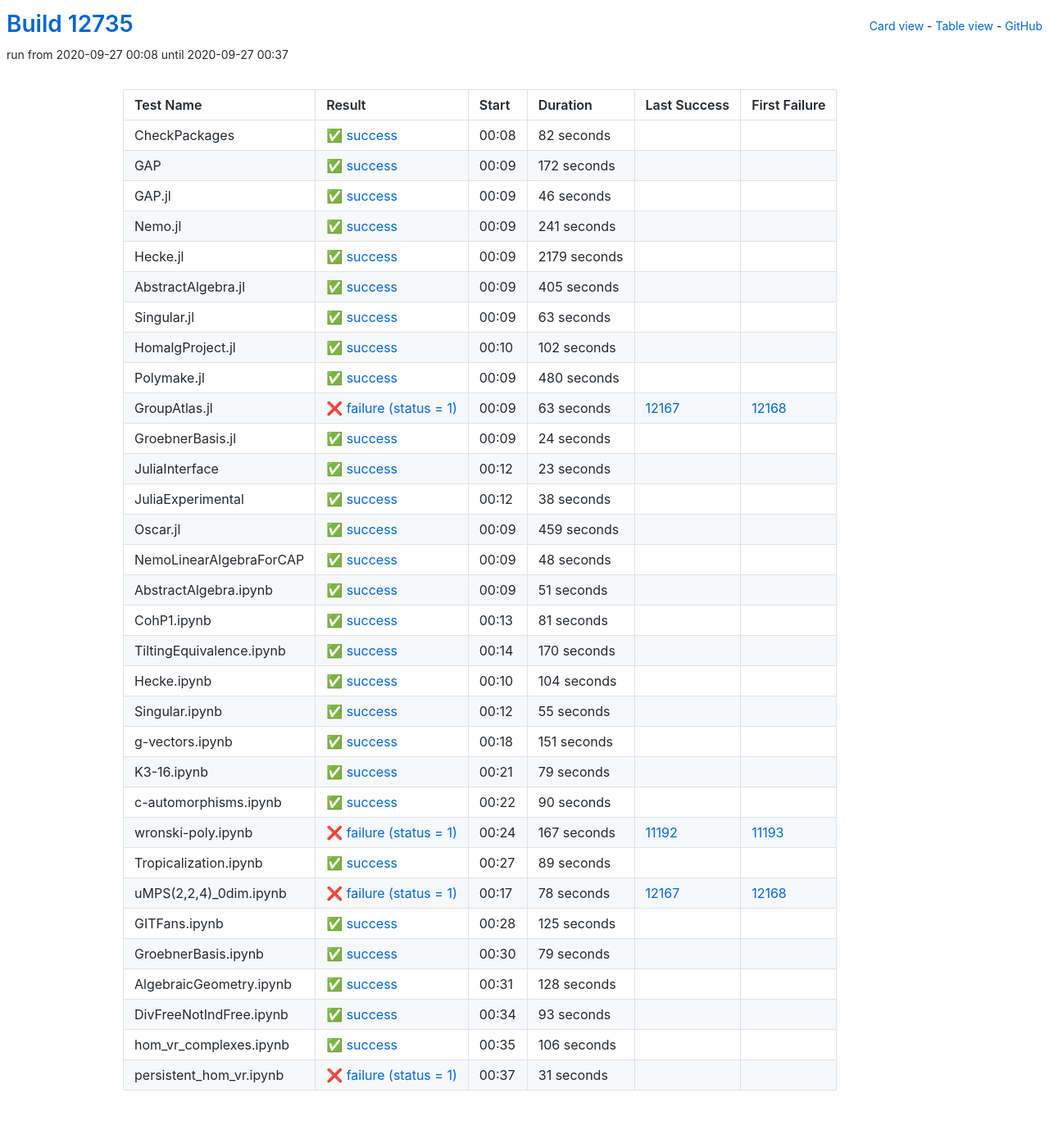
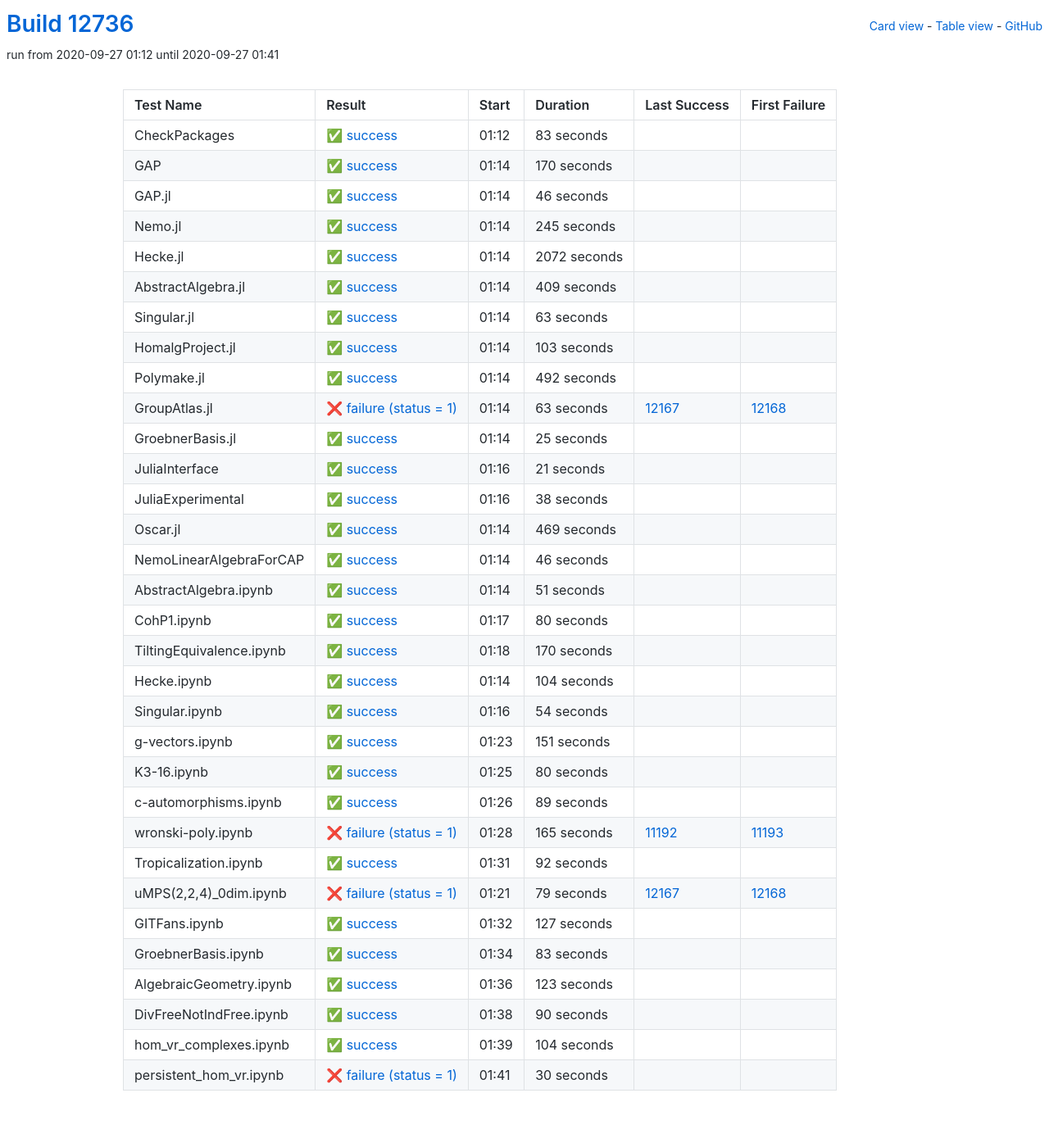
Before and after one commit to oscar-system/oscar-ci-status, a Jekyll site: the page built from table.html, in a window 1280 px wide. Shown: the whole page at 82% size. Built offline with Jekyll 4.4.1, drawn with Linux system fonts in a browser that asks for light colours.

Commit message:
Build #12736

```diff
--- a/_data/ci.yml
+++ b/_data/ci.yml
@@ -1,6 +1,6 @@
 ---
-build: 12735
-build_url: https://oscarci.mathematik.uni-kl.de/job/oscar/12735/
+build: 12736
+build_url: https://oscarci.mathematik.uni-kl.de/job/oscar/12736/
 job: oscar
 organization: oscar-system
 repo: oscar-ci-status
@@ -8,32 +8,32 @@
 tests:
 - name: CheckPackages
   id: checkpackages
-  log: https://oscarci.mathematik.uni-kl.de/job/oscar/12735/artifact/logs/build-12735/CheckPackages.log
-  start: 2020-09-27 00:08
+  log: https://oscarci.mathematik.uni-kl.de/job/oscar/12736/artifact/logs/build-12736/CheckPackages.log
+  start: 2020-09-27 01:12
   success: true
   exitcode: 0
   status: success
-  duration: 82
+  duration: 83
   last_success: false
   last_success_url:
   first_failure: false
   first_failure_url:
 - name: GAP
   id: gap
-  log: https://oscarci.mathematik.uni-kl.de/job/oscar/12735/artifact/logs/build-12735/GAP.log
-  start: 2020-09-27 00:09
+  log: https://oscarci.mathematik.uni-kl.de/job/oscar/12736/artifact/logs/build-12736/GAP.log
+  start: 2020-09-27 01:14
   success: true
   exitcode: 0
   status: success
-  duration: 172
+  duration: 170
   last_success: false
   last_success_url:
   first_failure: false
   first_failure_url:
 - name: GAP.jl
   id: gap-jl
-  log: https://oscarci.mathematik.uni-kl.de/job/oscar/12735/artifact/logs/build-12735/GAP.jl.log
-  start: 2020-09-27 00:09
+  log: https://oscarci.mathematik.uni-kl.de/job/oscar/12736/artifact/logs/build-12736/GAP.jl.log
+  start: 2020-09-27 01:14
   success: true
   exitcode: 0
   status: success
@@ -44,44 +44,44 @@
   first_failure_url:
 - name: Nemo.jl
   id: nemo-jl
-  log: https://oscarci.mathematik.uni-kl.de/job/oscar/12735/artifact/logs/build-12735/Nemo.jl.log
-  start: 2020-09-27 00:09
+  log: https://oscarci.mathematik.uni-kl.de/job/oscar/12736/artifact/logs/build-12736/Nemo.jl.log
+  start: 2020-09-27 01:14
   success: true
   exitcode: 0
   status: success
-  duration: 241
+  duration: 245
   last_success: false
   last_success_url:
   first_failure: false
   first_failure_url:
 - name: Hecke.jl
   id: hecke-jl
-  log: https://oscarci.mathematik.uni-kl.de/job/oscar/12735/artifact/logs/build-12735/Hecke.jl.log
-  start: 2020-09-27 00:09
+  log: https://oscarci.mathematik.uni-kl.de/job/oscar/12736/artifact/logs/build-12736/Hecke.jl.log
+  start: 2020-09-27 01:14
   success: true
   exitcode: 0
   status: success
-  duration: 2179
+  duration: 2072
   last_success: false
   last_success_url:
   first_failure: false
   first_failure_url:
 - name: AbstractAlgebra.jl
   id: abstractalgebra-jl
-  log: https://oscarci.mathematik.uni-kl.de/job/oscar/12735/artifact/logs/build-12735/AbstractAlgebra.jl.log
-  start: 2020-09-27 00:09
+  log: https://oscarci.mathematik.uni-kl.de/job/oscar/12736/artifact/logs/build-12736/AbstractAlgebra.jl.log
+  start: 2020-09-27 01:14
   success: true
   exitcode: 0
   status: success
-  duration: 405
+  duration: 409
   last_success: false
   last_success_url:
   first_failure: false
   first_failure_url:
 - name: Singular.jl
   id: singular-jl
-  log: https://oscarci.mathematik.uni-kl.de/job/oscar/12735/artifact/logs/build-12735/Singular.jl.log
-  start: 2020-09-27 00:09
+  log: https://oscarci.mathematik.uni-kl.de/job/oscar/12736/artifact/logs/build-12736/Singular.jl.log
+  start: 2020-09-27 01:14
   success: true
   exitcode: 0
   status: success
@@ -92,32 +92,32 @@
   first_failure_url:
 - name: HomalgProject.jl
   id: homalgproject-jl
-  log: https://oscarci.mathematik.uni-kl.de/job/oscar/12735/artifact/logs/build-12735/HomalgProject.jl.log
-  start: 2020-09-27 00:10
+  log: https://oscarci.mathematik.uni-kl.de/job/oscar/12736/artifact/logs/build-12736/HomalgProject.jl.log
+  start: 2020-09-27 01:14
   success: true
   exitcode: 0
   status: success
-  duration: 102
+  duration: 103
   last_success: false
   last_success_url:
   first_failure: false
   first_failure_url:
 - name: Polymake.jl
   id: polymake-jl
-  log: https://oscarci.mathematik.uni-kl.de/job/oscar/12735/artifact/logs/build-12735/Polymake.jl.log
-  start: 2020-09-27 00:09
+  log: https://oscarci.mathematik.uni-kl.de/job/oscar/12736/artifact/logs/build-12736/Polymake.jl.log
+  start: 2020-09-27 01:14
   success: true
   exitcode: 0
   status: success
-  duration: 480
+  duration: 492
   last_success: false
   last_success_url:
   first_failure: false
   first_failure_url:
 - name: GroupAtlas.jl
   id: groupatlas-jl
-  log: https://oscarci.mathematik.uni-kl.de/job/oscar/12735/artifact/logs/build-12735/GroupAtlas.jl.log
-  start: 2020-09-27 00:09
+  log: https://oscarci.mathematik.uni-kl.de/job/oscar/12736/artifact/logs/build-12736/GroupAtlas.jl.log
+  start: 2020-09-27 01:14
   success: false
   exitcode: 1
   status: failure
@@ -128,32 +128,32 @@
   first_failure_url: https://oscarci.mathematik.uni-kl.de/job/oscar/12168/
 - name: GroebnerBasis.jl
   id: groebnerbasis-jl
-  log: https://oscarci.mathematik.uni-kl.de/job/oscar/12735/artifact/logs/build-12735/GroebnerBasis.jl.log
-  start: 2020-09-27 00:09
+  log: https://oscarci.mathematik.uni-kl.de/job/oscar/12736/artifact/logs/build-12736/GroebnerBasis.jl.log
+  start: 2020-09-27 01:14
   success: true
   exitcode: 0
   status: success
-  duration: 24
+  duration: 25
   last_success: false
   last_success_url:
   first_failure: false
   first_failure_url:
 - name: JuliaInterface
   id: juliainterface
-  log: https://oscarci.mathematik.uni-kl.de/job/oscar/12735/artifact/logs/build-12735/JuliaInterface.log
-  start: 2020-09-27 00:12
+  log: https://oscarci.mathematik.uni-kl.de/job/oscar/12736/artifact/logs/build-12736/JuliaInterface.log
+  start: 2020-09-27 01:16
   success: true
   exitcode: 0
   status: success
-  duration: 23
+  duration: 21
   last_success: false
   last_success_url:
   first_failure: false
   first_failure_url:
 - name: JuliaExperimental
   id: juliaexperimental
-  log: https://oscarci.mathematik.uni-kl.de/job/oscar/12735/artifact/logs/build-12735/JuliaExperimental.log
-  start: 2020-09-27 00:12
+  log: https://oscarci.mathematik.uni-kl.de/job/oscar/12736/artifact/logs/build-12736/JuliaExperimental.log
+  start: 2020-09-27 01:16
   success: true
   exitcode: 0
   status: success
@@ -164,32 +164,32 @@
   first_failure_url:
 - name: Oscar.jl
   id: oscar-jl
-  log: https://oscarci.mathematik.uni-kl.de/job/oscar/12735/artifact/logs/build-12735/Oscar.jl.log
-  start: 2020-09-27 00:09
+  log: https://oscarci.mathematik.uni-kl.de/job/oscar/12736/artifact/logs/build-12736/Oscar.jl.log
+  start: 2020-09-27 01:14
   success: true
   exitcode: 0
   status: success
-  duration: 459
+  duration: 469
   last_success: false
   last_success_url:
   first_failure: false
   first_failure_url:
 - name: NemoLinearAlgebraForCAP
   id: nemolinearalgebraforcap
-  log: https://oscarci.mathematik.uni-kl.de/job/oscar/12735/artifact/logs/build-12735/NemoLinearAlgebraForCAP.log
-  start: 2020-09-27 00:09
+  log: https://oscarci.mathematik.uni-kl.de/job/oscar/12736/artifact/logs/build-12736/NemoLinearAlgebraForCAP.log
+  start: 2020-09-27 01:14
   success: true
   exitcode: 0
   status: success
-  duration: 48
+  duration: 46
   last_success: false
   last_success_url:
   first_failure: false
   first_failure_url:
 - name: AbstractAlgebra.ipynb
   id: abstractalgebra-ipynb
-  log: https://oscarci.mathematik.uni-kl.de/job/oscar/12735/artifact/logs/build-12735/AbstractAlgebra.ipynb.log
-  start: 2020-09-27 00:09
+  log: https://oscarci.mathematik.uni-kl.de/job/oscar/12736/artifact/logs/build-12736/AbstractAlgebra.ipynb.log
+  start: 2020-09-27 01:14
   success: true
   exitcode: 0
   status: success
@@ -200,20 +200,20 @@
   first_failure_url:
 - name: CohP1.ipynb
   id: cohp1-ipynb
-  log: https://oscarci.mathematik.uni-kl.de/job/oscar/12735/artifact/logs/build-12735/CohP1.ipynb.log
-  start: 2020-09-27 00:13
+  log: https://oscarci.mathematik.uni-kl.de/job/oscar/12736/artifact/logs/build-12736/CohP1.ipynb.log
+  start: 2020-09-27 01:17
   success: true
   exitcode: 0
   status: success
-  duration: 81
+  duration: 80
   last_success: false
   last_success_url:
   first_failure: false
   first_failure_url:
 - name: TiltingEquivalence.ipynb
   id: tiltingequivalence-ipynb
-  log: https://oscarci.mathematik.uni-kl.de/job/oscar/12735/artifact/logs/build-12735/TiltingEquivalence.ipynb.log
-  start: 2020-09-27 00:14
+  log: https://oscarci.mathematik.uni-kl.de/job/oscar/12736/artifact/logs/build-12736/TiltingEquivalence.ipynb.log
+  start: 2020-09-27 01:18
   success: true
   exitcode: 0
   status: success
@@ -224,8 +224,8 @@
   first_failure_url:
 - name: Hecke.ipynb
   id: hecke-ipynb
-  log: https://oscarci.mathematik.uni-kl.de/job/oscar/12735/artifact/logs/build-12735/Hecke.ipynb.log
-  start: 2020-09-27 00:10
+  log: https://oscarci.mathematik.uni-kl.de/job/oscar/12736/artifact/logs/build-12736/Hecke.ipynb.log
+  start: 2020-09-27 01:14
   success: true
   exitcode: 0
   status: success
@@ -236,20 +236,20 @@
   first_failure_url:
 - name: Singular.ipynb
   id: singular-ipynb
-  log: https://oscarci.mathematik.uni-kl.de/job/oscar/12735/artifact/logs/build-12735/Singular.ipynb.log
-  start: 2020-09-27 00:12
+  log: https://oscarci.mathematik.uni-kl.de/job/oscar/12736/artifact/logs/build-12736/Singular.ipynb.log
+  start: 2020-09-27 01:16
   success: true
   exitcode: 0
   status: success
-  duration: 55
+  duration: 54
   last_success: false
   last_success_url:
   first_failure: false
   first_failure_url:
 - name: g-vectors.ipynb
   id: g-vectors-ipynb
-  log: https://oscarci.mathematik.uni-kl.de/job/oscar/12735/artifact/logs/build-12735/g-vectors.ipynb.log
-  start: 2020-09-27 00:18
+  log: https://oscarci.mathematik.uni-kl.de/job/oscar/12736/artifact/logs/build-12736/g-vectors.ipynb.log
+  start: 2020-09-27 01:23
   success: true
   exitcode: 0
   status: success
@@ -260,20 +260,104 @@
   first_failure_url:
 - name: K3-16.ipynb
   id: k3-16-ipynb
-  log: https://oscarci.mathematik.uni-kl.de/job/oscar/12735/artifact/logs/build-12735/K3-16.ipynb.log
-  start: 2020-09-27 00:21
+  log: https://oscarci.mathematik.uni-kl.de/job/oscar/12736/artifact/logs/build-12736/K3-16.ipynb.log
+  start: 2020-09-27 01:25
   success: true
   exitcode: 0
   status: success
-  duration: 79
+  duration: 80
   last_success: false
   last_success_url:
   first_failure: false
   first_failure_url:
 - name: c-automorphisms.ipynb
   id: c-automorphisms-ipynb
-  log: https://oscarci.mathematik.uni-kl.de/job/oscar/12735/artifact/logs/build-12735/c-automorphisms.ipynb.log
-  start: 2020-09-27 00:22
+  log: https://oscarci.mathematik.uni-kl.de/job/oscar/12736/artifact/logs/build-12736/c-automorphisms.ipynb.log
+  start: 2020-09-27 01:26
+  success: true
+  exitcode: 0
+  status: success
+  duration: 89
+  last_success: false
+  last_success_url:
+  first_failure: false
+  first_failure_url:
+- name: wronski-poly.ipynb
+  id: wronski-poly-ipynb
+  log: https://oscarci.mathematik.uni-kl.de/job/oscar/12736/artifact/logs/build-12736/wronski-poly.ipynb.log
+  start: 2020-09-27 01:28
+  success: false
+  exitcode: 1
+  status: failure
+  duration: 165
+  last_success: 11192
+  last_success_url: https://oscarci.mathematik.uni-kl.de/job/oscar/11192/
+  first_failure: 11193
+  first_failure_url: https://oscarci.mathematik.uni-kl.de/job/oscar/11193/
+- name: Tropicalization.ipynb
+  id: tropicalization-ipynb
+  log: https://oscarci.mathematik.uni-kl.de/job/oscar/12736/artifact/logs/build-12736/Tropicalization.ipynb.log
+  start: 2020-09-27 01:31
+  success: true
+  exitcode: 0
+  status: success
+  duration: 92
+  last_success: false
+  last_success_url:
+  first_failure: false
+  first_failure_url:
+- name: uMPS(2,2,4)_0dim.ipynb
+  id: umps-2-2-4-0dim-ipynb
+  log: https://oscarci.mathematik.uni-kl.de/job/oscar/12736/artifact/logs/build-12736/uMPS-2-2-4-_0dim.ipynb.log
+  start: 2020-09-27 01:21
+  success: false
+  exitcode: 1
+  status: failure
+  duration: 79
+  last_success: 12167
+  last_success_url: https://oscarci.mathematik.uni-kl.de/job/oscar/12167/
+  first_failure: 12168
+  first_failure_url: https://oscarci.mathematik.uni-kl.de/job/oscar/12168/
+- name: GITFans.ipynb
+  id: gitfans-ipynb
+  log: https://oscarci.mathematik.uni-kl.de/job/oscar/12736/artifact/logs/build-12736/GITFans.ipynb.log
+  start: 2020-09-27 01:32
+  success: true
+  exitcode: 0
+  status: success
+  duration: 127
+  last_success: false
+  last_success_url:
+  first_failure: false
+  first_failure_url:
+- name: GroebnerBasis.ipynb
+  id: groebnerbasis-ipynb
+  log: https://oscarci.mathematik.uni-kl.de/job/oscar/12736/artifact/logs/build-12736/GroebnerBasis.ipynb.log
+  start: 2020-09-27 01:34
+  success: true
+  exitcode: 0
+  status: success
+  duration: 83
+  last_success: false
+  last_success_url:
+  first_failure: false
+  first_failure_url:
+- name: AlgebraicGeometry.ipynb
+  id: algebraicgeometry-ipynb
+  log: https://oscarci.mathematik.uni-kl.de/job/oscar/12736/artifact/logs/build-12736/AlgebraicGeometry.ipynb.log
+  start: 2020-09-27 01:36
+  success: true
+  exitcode: 0
+  status: success
+  duration: 123
+  last_success: false
+  last_success_url:
+  first_failure: false
+  first_failure_url:
+- name: DivFreeNotIndFree.ipynb
+  id: divfreenotindfree-ipynb
+  log: https://oscarci.mathematik.uni-kl.de/job/oscar/12736/artifact/logs/build-12736/DivFreeNotIndFree.ipynb.log
+  start: 2020-09-27 01:38
   success: true
   exitcode: 0
   status: success
@@ -282,110 +366,26 @@
   last_success_url:
   first_failure: false
   first_failure_url:
-- name: wronski-poly.ipynb
-  id: wronski-poly-ipynb
-  log: https://oscarci.mathematik.uni-kl.de/job/oscar/12735/artifact/logs/build-12735/wronski-poly.ipynb.log
-  start: 2020-09-27 00:24
-  success: false
-  exitcode: 1
-  status: failure
-  duration: 167
-  last_success: 11192
-  last_success_url: https://oscarci.mathematik.uni-kl.de/job/oscar/11192/
-  first_failure: 11193
-  first_failure_url: https://oscarci.mathematik.uni-kl.de/job/oscar/11193/
-- name: Tropicalization.ipynb
-  id: tropicalization-ipynb
-  log: https://oscarci.mathematik.uni-kl.de/job/oscar/12735/artifact/logs/build-12735/Tropicalization.ipynb.log
-  start: 2020-09-27 00:27
+- name: hom_vr_complexes.ipynb
+  id: hom-vr-complexes-ipynb
+  log: https://oscarci.mathematik.uni-kl.de/job/oscar/12736/artifact/logs/build-12736/hom_vr_complexes.ipynb.log
+  start: 2020-09-27 01:39
   success: true
   exitcode: 0
   status: success
-  duration: 89
-  last_success: false
-  last_success_url:
-  first_failure: false
-  first_failure_url:
-- name: uMPS(2,2,4)_0dim.ipynb
-  id: umps-2-2-4-0dim-ipynb
-  log: https://oscarci.mathematik.uni-kl.de/job/oscar/12735/artifact/logs/build-12735/uMPS-2-2-4-_0dim.ipynb.log
-  start: 2020-09-27 00:17
-  success: false
-  exitcode: 1
-  status: failure
-  duration: 78
-  last_success: 12167
-  last_success_url: https://oscarci.mathematik.uni-kl.de/job/oscar/12167/
-  first_failure: 12168
-  first_failure_url: https://oscarci.mathematik.uni-kl.de/job/oscar/12168/
-- name: GITFans.ipynb
-  id: gitfans-ipynb
-  log: https://oscarci.mathematik.uni-kl.de/job/oscar/12735/artifact/logs/build-12735/GITFans.ipynb.log
-  start: 2020-09-27 00:28
-  success: true
-  exitcode: 0
-  status: success
-  duration: 125
-  last_success: false
-  last_success_url:
-  first_failure: false
-  first_failure_url:
-- name: GroebnerBasis.ipynb
-  id: groebnerbasis-ipynb
-  log: https://oscarci.mathematik.uni-kl.de/job/oscar/12735/artifact/logs/build-12735/GroebnerBasis.ipynb.log
-  start: 2020-09-27 00:30
-  success: true
-  exitcode: 0
-  status: success
-  duration: 79
-  last_success: false
-  last_success_url:
-  first_failure: false
-  first_failure_url:
-- name: AlgebraicGeometry.ipynb
-  id: algebraicgeometry-ipynb
-  log: https://oscarci.mathematik.uni-kl.de/job/oscar/12735/artifact/logs/build-12735/AlgebraicGeometry.ipynb.log
-  start: 2020-09-27 00:31
-  success: true
-  exitcode: 0
-  status: success
-  duration: 128
-  last_success: false
-  last_success_url:
-  first_failure: false
-  first_failure_url:
-- name: DivFreeNotIndFree.ipynb
-  id: divfreenotindfree-ipynb
-  log: https://oscarci.mathematik.uni-kl.de/job/oscar/12735/artifact/logs/build-12735/DivFreeNotIndFree.ipynb.log
-  start: 2020-09-27 00:34
-  success: true
-  exitcode: 0
-  status: success
-  duration: 93
-  last_success: false
-  last_success_url:
-  first_failure: false
-  first_failure_url:
-- name: hom_vr_complexes.ipynb
-  id: hom-vr-complexes-ipynb
-  log: https://oscarci.mathematik.uni-kl.de/job/oscar/12735/artifact/logs/build-12735/hom_vr_complexes.ipynb.log
-  start: 2020-09-27 00:35
-  success: true
-  exitcode: 0
-  status: success
-  duration: 106
+  duration: 104
   last_success: false
   last_success_url:
   first_failure: false
   first_failure_url:
 - name: persistent_hom_vr.ipynb
   id: persistent-hom-vr-ipynb
-  log: https://oscarci.mathematik.uni-kl.de/job/oscar/12735/artifact/logs/build-12735/persistent_hom_vr.ipynb.log
-  start: 2020-09-27 00:37
+  log: https://oscarci.mathematik.uni-kl.de/job/oscar/12736/artifact/logs/build-12736/persistent_hom_vr.ipynb.log
+  start: 2020-09-27 01:41
   success: false
   exitcode: 1
   status: failure
-  duration: 31
+  duration: 30
   last_success: false
   last_success_url:
   first_failure: false
```
Also changed, not shown: README.md.
